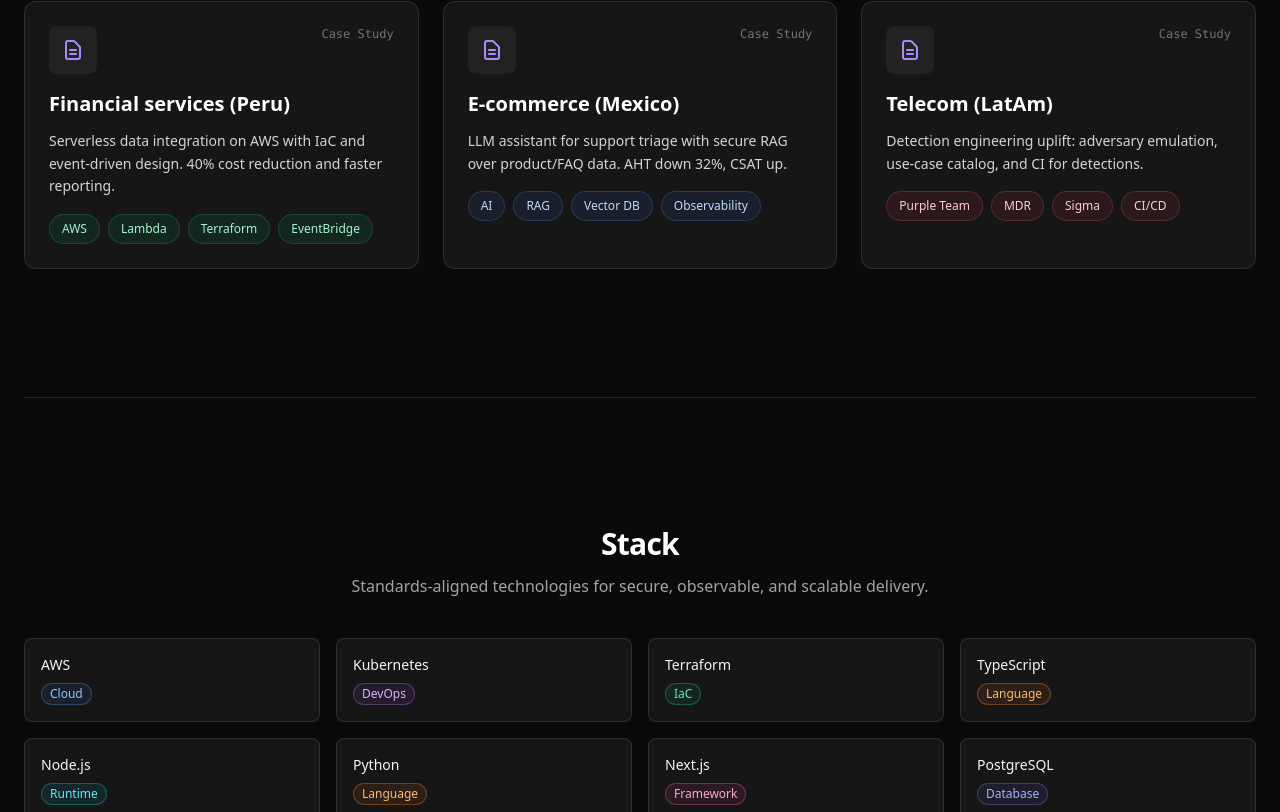
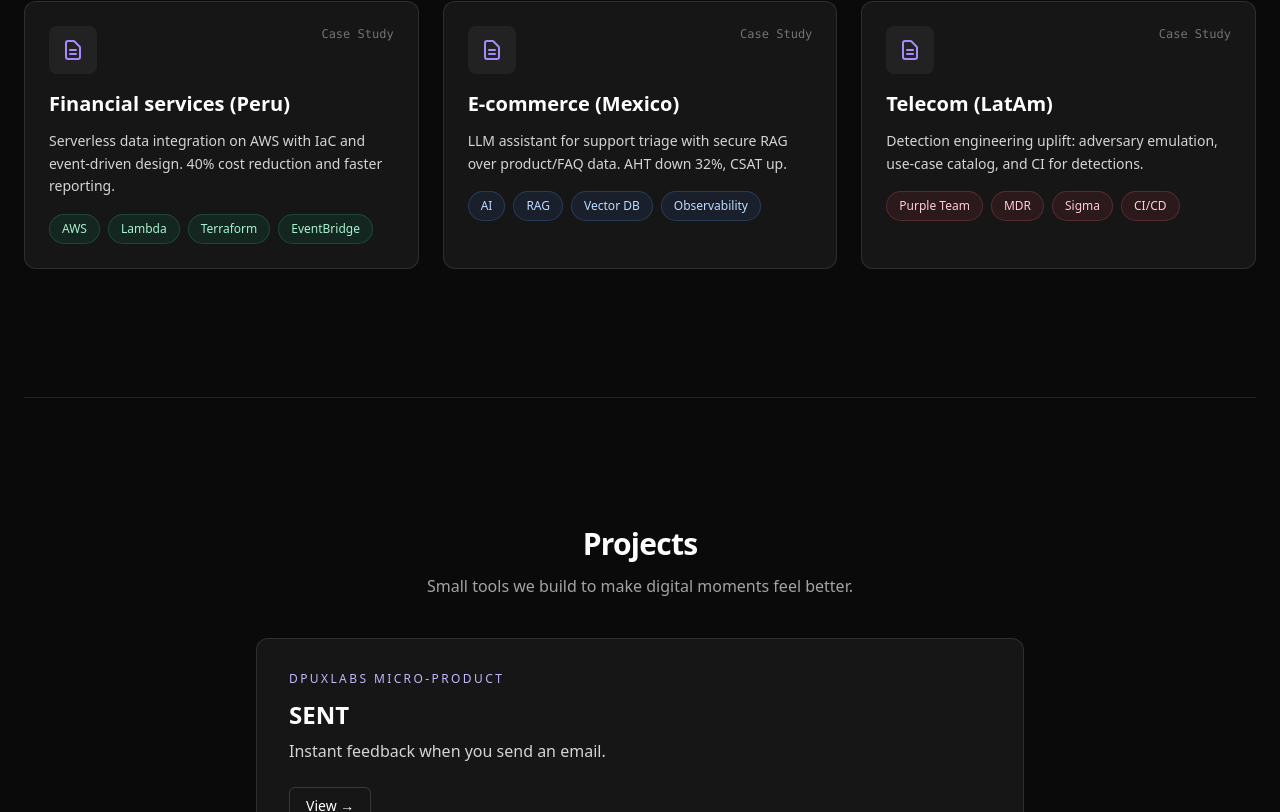
Before and after one commit to Shacosky/dpu-labs-site, a Next.js app: page / in a window 1280 px wide. Shown: the part 1988-2800 px from the top of the page. Built offline with nearby package versions, Linux system fonts and the light colour scheme; no server answers.

Commit message:
Add SENT product landing page and homepage project card

```diff
--- a/app/page.tsx
+++ b/app/page.tsx
@@ -3,6 +3,7 @@
 import { Cases } from '@/components/Cases';
 import { Stack } from '@/components/Stack';
 import { Contact } from '@/components/Contact';
+import { ProjectsPreview } from '@/components/ProjectsPreview';
 
 // Cache estático: revalidar cada hora (3600s)
 export const revalidate = 3600;
@@ -16,6 +17,8 @@
       <div className="my-8 sm:my-12 border-t border-white/10 w-full" />
       <Cases />
       <div className="my-8 sm:my-12 border-t border-white/10 w-full" />
+      <ProjectsPreview />
+      <div className="my-8 sm:my-12 border-t border-white/10 w-full" />
       <Stack />
       <div className="my-8 sm:my-12 border-t border-white/10 w-full" />
       <Contact />
--- /dev/null
+++ b/app/projects/sent/page.tsx
@@ -0,0 +1,105 @@
+import type { Metadata } from 'next';
+import Link from 'next/link';
+
+export const metadata: Metadata = {
+  title: 'SENT — DPUXLABS',
+  description: 'SENT adds instant visual feedback when you send an email in Gmail.',
+};
+
+const modes = [
+  {
+    name: 'SENT',
+    detail: 'A clean flash that confirms the moment your message leaves.',
+    bg: 'bg-emerald-500/20',
+    border: 'border-emerald-400/40',
+    text: 'text-emerald-200',
+  },
+  {
+    name: 'SENT.',
+    detail: 'A grounded dot for a calm and certain final send state.',
+    bg: 'bg-brand-500/20',
+    border: 'border-brand-400/40',
+    text: 'text-brand-200',
+  },
+  {
+    name: 'Email sent',
+    detail: 'A soft label that mirrors the language you already trust in Gmail.',
+    bg: 'bg-blue-500/20',
+    border: 'border-blue-400/40',
+    text: 'text-blue-200',
+  },
+];
+
+const ctaClasses =
+  'inline-flex items-center justify-center rounded-md border border-white/15 px-4 py-2 text-sm font-medium text-white transition hover:border-brand-400/50 hover:text-brand-200';
+
+export default function SentProjectPage() {
+  return (
+    <div className="py-12 sm:py-16 space-y-16">
+      <section className="max-w-3xl">
+        <p className="text-xs uppercase tracking-[0.2em] text-brand-300">Micro-product</p>
+        <h1 className="mt-3 text-4xl sm:text-5xl font-semibold tracking-tight text-white">SENT</h1>
+        <p className="mt-4 text-lg text-neutral-200">Instant feedback when you send an email.</p>
+        <p className="mt-5 text-neutral-300 leading-relaxed">
+          Sending a message is a small act with real weight. SENT adds a simple visual cue right after send,
+          so you can breathe, trust it landed, and move on.
+        </p>
+
+        <div className="mt-8 flex flex-wrap gap-3">
+          <Link href="https://chrome.google.com/webstore" target="_blank" rel="noreferrer" className={ctaClasses}>
+            Install from Chrome Web Store
+          </Link>
+          <Link href="https://github.com/dpuxlabs/sent" target="_blank" rel="noreferrer" className={ctaClasses}>
+            View on GitHub
+          </Link>
+          <Link
+            href="https://github.com/dpuxlabs/sent/releases/latest"
+            target="_blank"
+            rel="noreferrer"
+            className={ctaClasses}
+          >
+            Download ZIP
+          </Link>
+        </div>
+      </section>
+
+      <section aria-labelledby="sent-modes-title">
+        <h2 id="sent-modes-title" className="section-title">
+          Three ways to feel it
+        </h2>
+        <div className="mt-8 grid gap-4 md:grid-cols-3">
+          {modes.map((mode) => (
+            <article key={mode.name} className="rounded-xl border border-white/10 bg-white/5 p-5">
+              <h3 className="text-lg font-medium text-white">{mode.name}</h3>
+              <div className={`mt-4 rounded-lg border p-4 ${mode.bg} ${mode.border}`}>
+                <div className="rounded-md bg-neutral-950/80 border border-white/10 px-3 py-2 text-center text-sm text-neutral-300">
+                  Gmail compose
+                </div>
+                <div className={`mt-3 rounded-md border px-3 py-2 text-sm font-medium ${mode.border} ${mode.text}`}>
+                  {mode.name}
+                </div>
+              </div>
+              <p className="mt-4 text-sm text-neutral-300">{mode.detail}</p>
+            </article>
+          ))}
+        </div>
+      </section>
+
+      <section aria-labelledby="how-it-works-title" className="max-w-3xl">
+        <h2 id="how-it-works-title" className="section-title">
+          How it works
+        </h2>
+        <ol className="mt-6 space-y-3 text-neutral-300">
+          <li className="rounded-lg border border-white/10 bg-white/5 px-4 py-3">1. Install the extension</li>
+          <li className="rounded-lg border border-white/10 bg-white/5 px-4 py-3">2. Send an email in Gmail</li>
+          <li className="rounded-lg border border-white/10 bg-white/5 px-4 py-3">3. Feel the moment</li>
+        </ol>
+      </section>
+
+      <section className="border-t border-white/10 pt-8 text-sm text-neutral-400">
+        <p>A micro-product by DPUXLABS</p>
+        <p className="mt-1">Open-source (MIT)</p>
+      </section>
+    </div>
+  );
+}
--- a/app/sitemap.ts
+++ b/app/sitemap.ts
@@ -10,5 +10,11 @@
       changeFrequency: 'weekly',
       priority: 1,
     },
+    {
+      url: `${baseUrl}/projects/sent`,
+      lastModified: new Date(),
+      changeFrequency: 'monthly',
+      priority: 0.7,
+    },
   ];
 }
--- /dev/null
+++ b/components/ProjectsPreview.tsx
@@ -0,0 +1,29 @@
+import Link from 'next/link';
+
+export function ProjectsPreview() {
+  return (
+    <section id="projects" aria-labelledby="projects-title" className="scroll-mt-20">
+      <div className="text-center">
+        <h2 id="projects-title" className="section-title">
+          Projects
+        </h2>
+        <p className="mt-3 muted mx-auto max-w-2xl">Small tools we build to make digital moments feel better.</p>
+      </div>
+
+      <div className="mt-10 max-w-3xl mx-auto">
+        <article className="rounded-xl border border-white/10 bg-white/5 p-6 sm:p-8">
+          <p className="text-xs uppercase tracking-[0.2em] text-brand-300">DPUXLABS micro-product</p>
+          <h3 className="mt-3 text-2xl font-semibold text-white">SENT</h3>
+          <p className="mt-2 text-neutral-300">Instant feedback when you send an email.</p>
+
+          <Link
+            href="/projects/sent"
+            className="mt-6 inline-flex items-center rounded-md border border-white/15 px-4 py-2 text-sm font-medium text-white transition hover:border-brand-400/50 hover:text-brand-200"
+          >
+            View →
+          </Link>
+        </article>
+      </div>
+    </section>
+  );
+}
```
